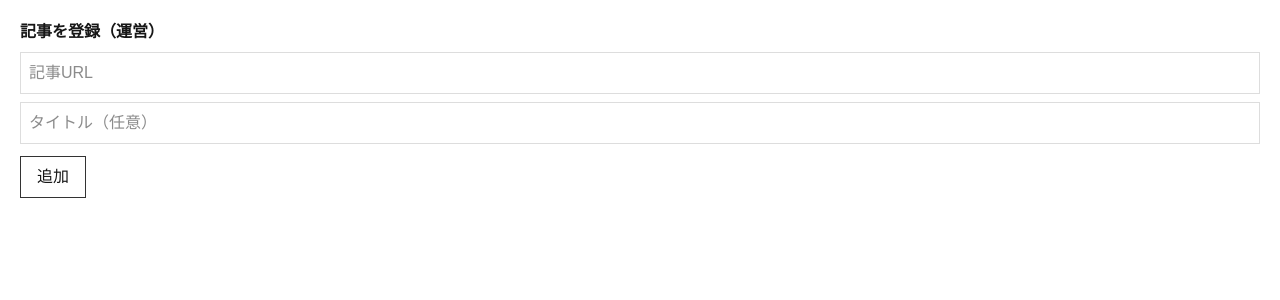
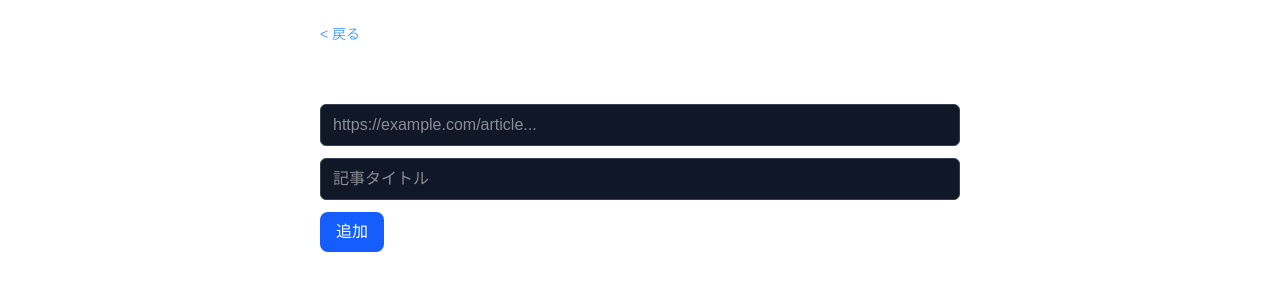
Before and after one commit to Shinosei16/news_app, a Next.js app: page /new-article in a window 1280 px wide. Shown: the top 300 px of the page. Built offline with nearby package versions, Linux system fonts and the light colour scheme; no server answers.

Commit message:
feat: show back buttons after article create

```diff
--- a/app/new-article/page.tsx
+++ b/app/new-article/page.tsx
@@ -1,37 +1,114 @@
 'use client';
 import { useState } from 'react';
+import Link from 'next/link';
+import { useRouter } from 'next/navigation';
 import { supabase } from '@/lib/supabaseClient';
 
-export default function NewArticle() {
+export default function NewArticlePage() {
+  const router = useRouter();
+
   const [url, setUrl] = useState('');
   const [title, setTitle] = useState('');
-  const [msg, setMsg] = useState('');
+  const [saving, setSaving] = useState(false);
+  const [err, setErr] = useState<string | null>(null);
 
-  const submit = async () => {
-    if (!url) { setMsg('URL入れて'); return; }
-    const { error } = await supabase.from('articles').insert({ url, title });
-    if (error) { setMsg('エラー: ' + error.message); return; }
-    setMsg('追加した！');
-    setUrl(''); setTitle('');
-  };
+  // 追加後に使う
+  const [createdId, setCreatedId] = useState<string | null>(null);
 
+  async function submit(e: React.FormEvent) {
+    e.preventDefault();
+    setErr(null);
+    if (!url.trim() || !title.trim()) {
+      setErr('URL と タイトルは必須だよ');
+      return;
+    }
+    setSaving(true);
+
+    // uuid の id を返してもらう
+    const { data, error } = await supabase
+      .from('articles')
+      .insert({ url: url.trim(), title: title.trim() })
+      .select('id')
+      .single();
+
+    setSaving(false);
+
+    if (error) {
+      setErr(error.message);
+      return;
+    }
+
+    setCreatedId(data?.id ?? null); // 成功！→ 成功画面に切り替える
+    setUrl('');
+    setTitle('');
+  }
+
+  // 追加後の画面（「戻る」や「開く」ボタンを出す）
+  if (createdId) {
+    return (
+      <main className="mx-auto max-w-2xl px-4 py-6 space-y-4">
+        <div className="text-sm">
+          <Link href="/" className="text-blue-400 hover:underline">{'<'} 戻る</Link>
+        </div>
+
+        <h1 className="text-xl font-semibold text-white">記事を追加しました</h1>
+
+        <div className="flex gap-3">
+          <Link
+            href="/"
+            className="rounded-lg px-4 py-2 bg-gray-700 hover:bg-gray-600 text-white"
+          >
+            記事一覧へ戻る
+          </Link>
+
+          <Link
+            href={`/articles/${createdId}`}
+            className="rounded-lg px-4 py-2 bg-blue-600 hover:bg-blue-500 text-white"
+          >
+            いま追加した記事を開く
+          </Link>
+
+          <button
+            onClick={() => setCreatedId(null)}
+            className="rounded-lg px-4 py-2 bg-gray-800 border border-gray-600 text-white hover:bg-gray-700"
+          >
+            もう1件追加する
+          </button>
+        </div>
+      </main>
+    );
+  }
+
+  // 通常の入力フォーム
   return (
-    <main style={{padding:20}}>
-      <h1 style={{fontWeight:'bold'}}>記事を登録（運営）</h1>
-      <input
-        placeholder="記事URL"
-        value={url}
-        onChange={e=>setUrl(e.target.value)}
-        style={{width:'100%',padding:8,marginTop:8,border:'1px solid #ddd'}}
-      />
-      <input
-        placeholder="タイトル（任意）"
-        value={title}
-        onChange={e=>setTitle(e.target.value)}
-        style={{width:'100%',padding:8,marginTop:8,border:'1px solid #ddd'}}
-      />
-      <button onClick={submit} style={{marginTop:12,padding:'8px 16px',border:'1px solid #333'}}>追加</button>
-      <div style={{marginTop:8}}>{msg}</div>
+    <main className="mx-auto max-w-2xl px-4 py-6 space-y-4">
+      <div className="text-sm">
+        <Link href="/" className="text-blue-400 hover:underline">{'<'} 戻る</Link>
+      </div>
+
+      <h1 className="text-xl font-semibold text-white">記事を登録（運営）</h1>
+
+      <form onSubmit={submit} className="space-y-3">
+        <input
+          value={url}
+          onChange={(e) => setUrl(e.target.value)}
+          placeholder="https://example.com/article..."
+          className="w-full rounded-md px-3 py-2 bg-gray-900 text-white border border-gray-700 outline-none"
+        />
+        <input
+          value={title}
+          onChange={(e) => setTitle(e.target.value)}
+          placeholder="記事タイトル"
+          className="w-full rounded-md px-3 py-2 bg-gray-900 text-white border border-gray-700 outline-none"
+        />
+        {err && <p className="text-red-400 text-sm">エラー: {err}</p>}
+        <button
+          disabled={saving}
+          className="rounded-lg px-4 py-2 bg-blue-600 hover:bg-blue-500 disabled:opacity-60 text-white"
+        >
+          {saving ? '追加中…' : '追加'}
+        </button>
+      </form>
     </main>
   );
 }
```
